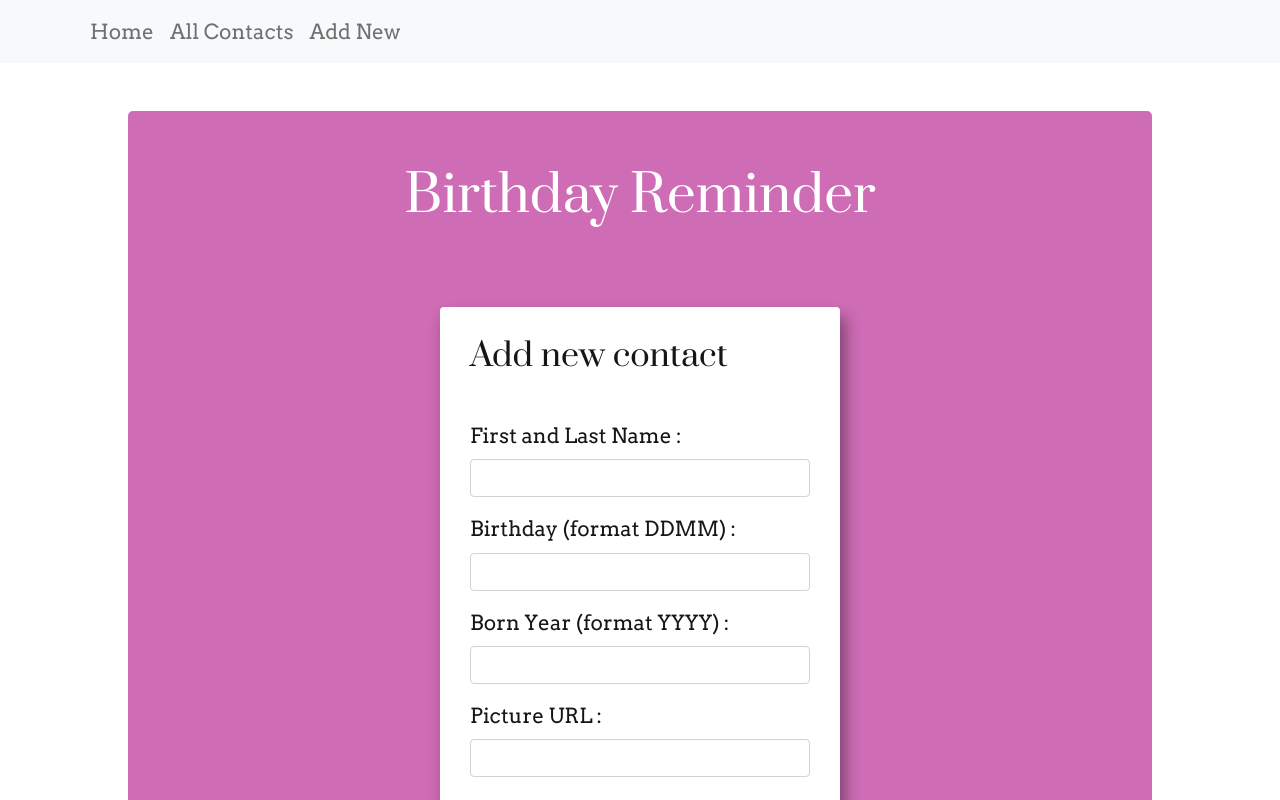
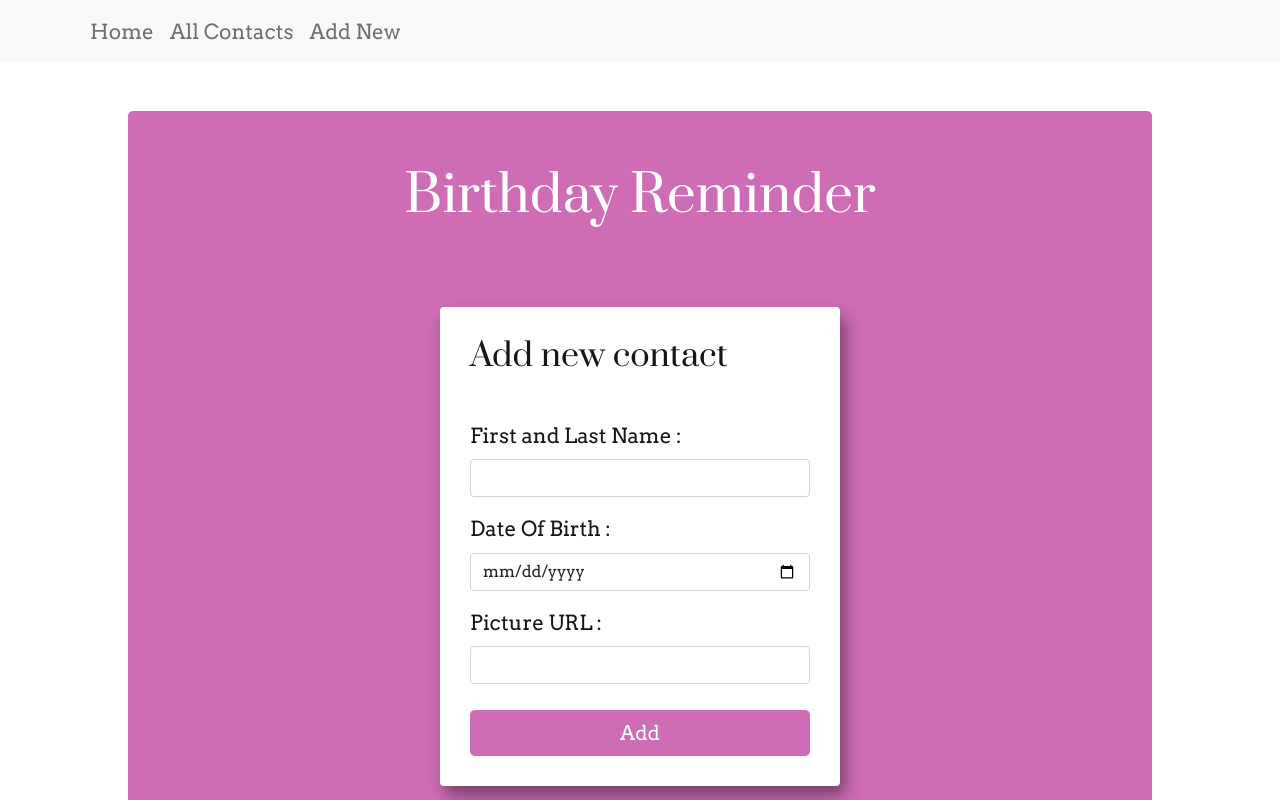
Before and after one commit to blitzmartin/birthday-reminder-MERN, a React (Create React App) app in the folder frontend/: page /newcontact in a window 1280 px wide. Shown: the top 800 px of the page. Built offline with nearby package versions, Linux system fonts and the light colour scheme.

Commit message:
improved add new contact

```diff
--- a/frontend/src/pages/NewContact.js
+++ b/frontend/src/pages/NewContact.js
@@ -1,48 +1,48 @@
-import React, { useState } from 'react'
-import { useNavigate } from 'react-router-dom';
-import Container from 'react-bootstrap/Container'
-import Form from 'react-bootstrap/Form'
-import Button from 'react-bootstrap/Button'
+import React, { useState } from "react";
+import { useNavigate } from "react-router-dom";
+import Form from "react-bootstrap/Form";
+import Button from "react-bootstrap/Button";
 
 export default function NewContact() {
-
-    const [ name, setName ] = useState('');
-    const [ bday, setBday ] = useState('');
-    const [ bornYear, setBornYear ] = useState('');
-    const [ image, setImage ] = useState('');
+  const [name, setName] = useState("");
+  const [bday, setBday] = useState("");
+  const [bornYear, setBornYear] = useState("");
+  const [image, setImage] = useState("");
+  const [date, setDate] = useState("");
   const navigate = useNavigate();
 
   const submitHandler = (e) => {
     e.preventDefault();
-        console.log("submitted")
+
+    let dd = date.substring(8, 10);
+    let mm = date.substring(5, 7);
+    let yyyy = parseInt(date.substring(0, 4));
+
     const requestOptions = {
-          method: 'POST',
-          headers: { 'Content-Type': 'application/json' },
-          credentials: 'include',
+      method: "POST",
+      headers: { "Content-Type": "application/json" },
+      credentials: "include",
       body: JSON.stringify({
         name: name,
-              bday: bday,
-              bornYear: bornYear,
+        bday: dd + mm,
+        bornYear: yyyy,
         image: image,
-          })
+      }),
     };
-      if (name !== "" && bday !== "" && bornYear !== "" && image !== "") {
-          fetch("/api/contacts/addperson", requestOptions)
-              .then(res => {
+      fetch("/api/contacts/addperson", requestOptions).then((res) => {
         if (res.status === 200) {
-                    setName(name)
-                    setBday(bday)
-                    setBornYear(bornYear)
-                    setImage(image)
-                    navigate('/', { replace: true });
+          setName(name);
+          setBday(bday);
+          setBornYear(bornYear);
+          setImage(image);
+          navigate("/", { replace: true });
         }
         setName("");
-                  setBday("")
-                  setBornYear("")
+        setBday("");
+        setBornYear("");
         setImage("");
-              })
-      }
-    }
+      });
+  };
   return (
     <div className="pink-box">
       <div className="header">
@@ -51,42 +51,38 @@ export default function NewContact() {
       <div className="d-grid gap-2 white-box left">
         <h2>Add new contact</h2>
         <Form onSubmit={submitHandler}>
-            <Form.Group className='mb-3' controlId='name'>
+          <Form.Group className="mb-3" controlId="name">
             <Form.Label>First and Last Name :</Form.Label>
+            <Form.Control required onChange={(e) => setName(e.target.value)} />
+          </Form.Group>
+          <Form.Group className="mb-3" controlId="date">
+            <Form.Label>Date Of Birth :</Form.Label>
             <Form.Control
+              type="date"
               required
-                    onChange={(e) => setName(e.target.value) }
+              onChange={(e) => setDate(e.target.value)}
             />
           </Form.Group>
-                <Form.Group className='mb-3' controlId='bday'>
-                    <Form.Label>Birthday (format DDMM) :</Form.Label>
-                    <Form.Control
-                    type="name"
-                    required
-                    onChange={(e) => setBday(e.target.value) }
-                    />
-                </Form.Group>
-                <Form.Group className='mb-3' controlId='bornYear'>
-                    <Form.Label>Born Year (format YYYY) :</Form.Label>
-                    <Form.Control
-                    type="name"
-                    required
-                    onChange={(e) => setBornYear(e.target.value) }
-                    />
-                </Form.Group>
-                <Form.Group className='mb-3' controlId='image'>
+          <Form.Group className="mb-3" controlId="image">
             <Form.Label>Picture URL :</Form.Label>
             <Form.Control
               type="name"
               required
-                    onChange={(e) => setImage(e.target.value) }
+              onChange={(e) => setImage(e.target.value)}
             />
           </Form.Group>
-                <div className='d-grid gap-2'>
-                    <Button type="submit" variant="outline-dark" size="lg" className='btn-pink'>Add</Button>
+          <div className="d-grid gap-2">
+            <Button
+              type="submit"
+              variant="outline-dark"
+              size="lg"
+              className="btn-pink"
+            >
+              Add
+            </Button>
           </div>
         </Form>
       </div>
     </div>
-  )
+  );
 }
```
Lines whose indentation alone changed are shown as unchanged.
